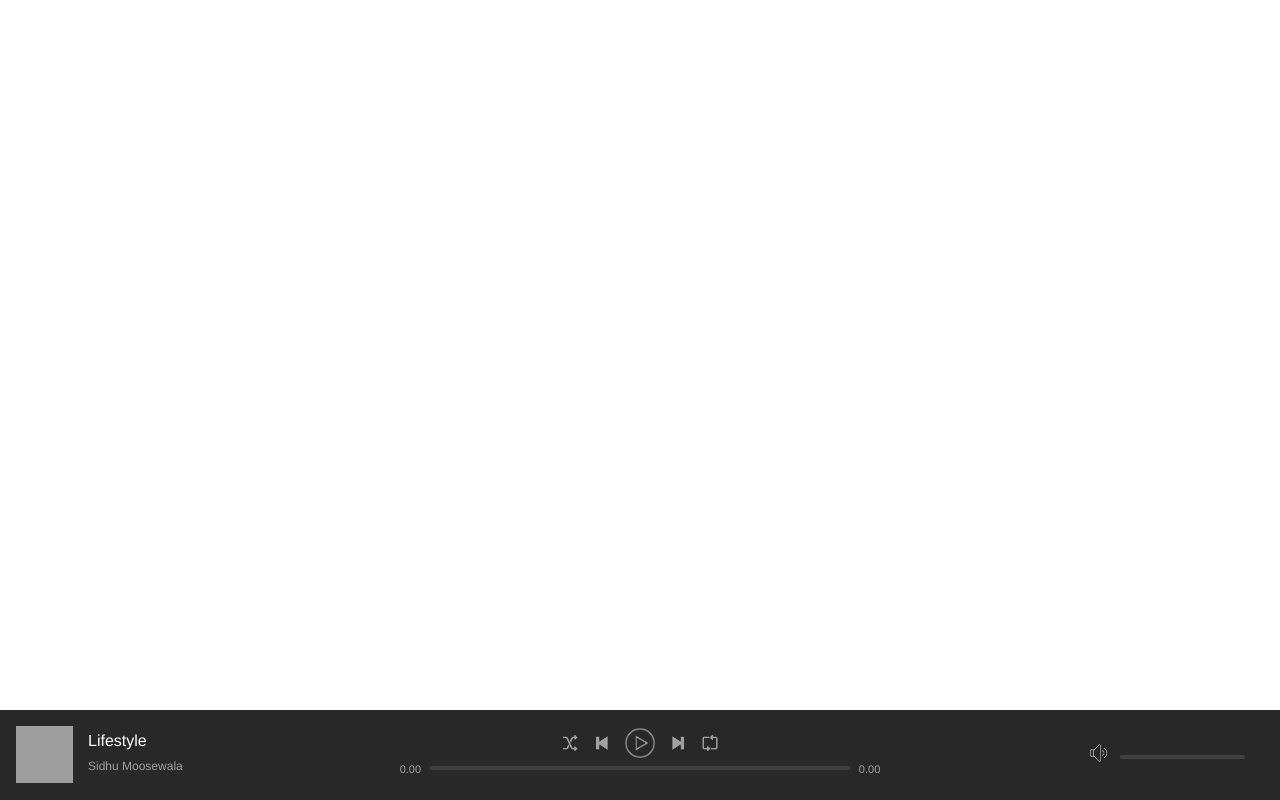
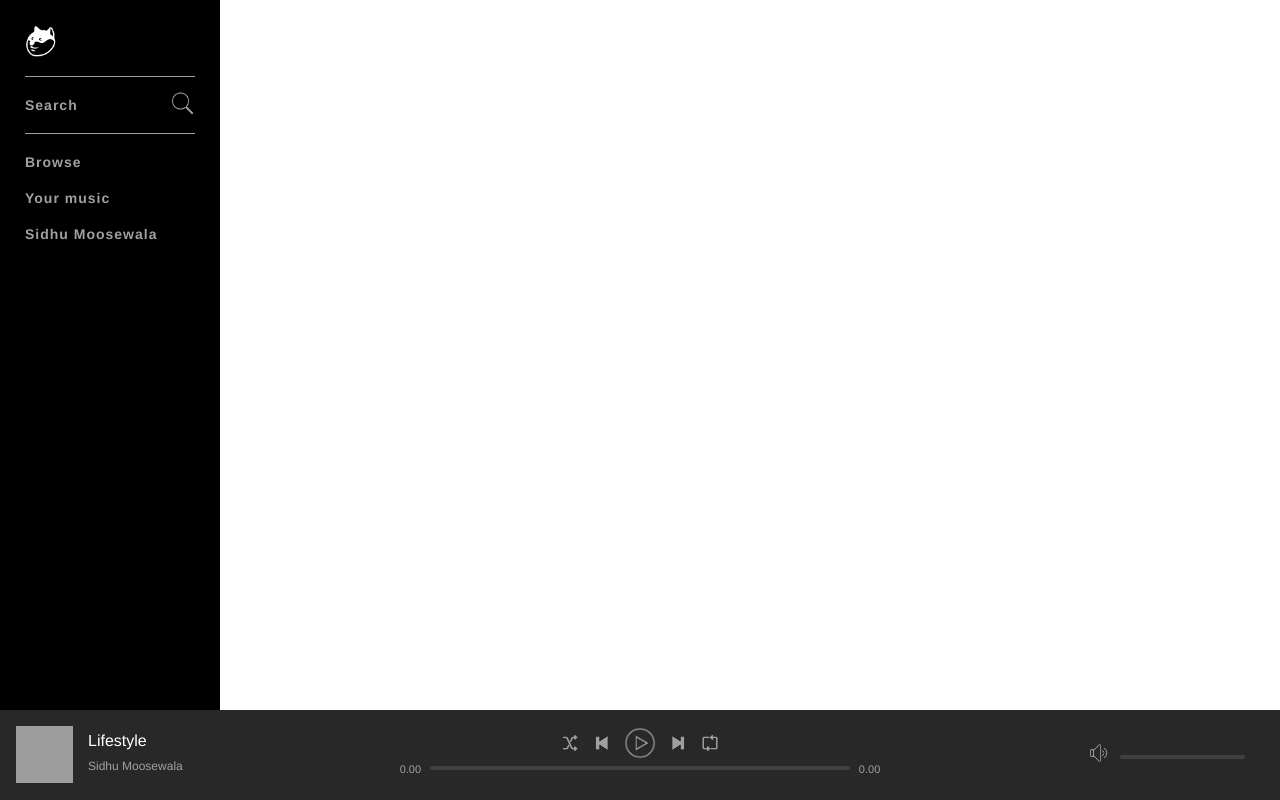
Before and after one commit to manuarora700/music-streaming-project, a PHP site: page / in a window 1280 px wide. Run offline with PHP 8.4, Linux system fonts and the light colour scheme; the visitor is signed in with stand-in values (Sample User, id 1); grey boxes are pictures that could not be loaded.

Commit message:
Frontend on navigation//logo of DOGE done//

```diff
--- a/assets/css/style.css
+++ b/assets/css/style.css
@@ -144,3 +144,62 @@ body {
 .volumeBar .progressBar {
 	width: 125px;
 }
+
+#topContainer {
+	min-height: 100%;
+	width: 100%;
+}
+
+#navBarContainer {
+	background-color: #000;
+	width: 220px;
+	height: 100vh;
+	position: fixed;
+	top: 0;
+	left: 0;
+
+}
+
+.navBar {
+	padding: 25px;
+	display: flex;
+	flex-direction: column;
+	-ms-flex-direction: column;
+}
+.logo {
+	margin-bottom: 15px;
+}
+
+.logo img {
+	width: 32px;
+}
+
+.navBar .group {
+	border-top: 1px solid #a0a0a0;
+	padding: 10px 0;
+}
+
+.navItem {
+	padding: 10px 0;
+	font-size: 14px;
+	font-weight: 700;
+	display: block;
+	letter-spacing: 1px;
+	position: relative;
+}
+
+.navItemLink {
+	color: #a0a0a0;
+	text-decoration: none;
+}
+
+.navItemLink .icon {
+	position: absolute;
+	right: 0;
+	top: 4px;
+	width: 25px;
+}
+
+.navItemLink:hover {
+	color: #ffffff;
+}
--- a/index.php
+++ b/index.php
@@ -20,6 +20,47 @@
 	<title>Welcome to Geet! Your one stop destination for music</title>
 </head>
 <body>
+
+	<div id="mainContainer">
+
+		<div id="topContainer">
+
+			<div id="navBarContainer">
+				<nav class="navBar">
+
+					<a href="index.php" class="logo">
+						<img src="assets/images/icons/logo.png">
+					</a>
+
+
+					<div class="group">
+
+						<div class="navItem">
+							<a href="search.php" class="navItemLink">Search
+								<img src="assets/images/icons/search.png" class="icon" alt="search">
+							</a>
+						</div>
+					</div>
+
+					<div class="group">
+						<div class="navItem">
+							<a href="browse.php" class="navItemLink">Browse</a>
+						</div>
+						<div class="navItem">
+							<a href="yourMusic.php" class="navItemLink">Your music</a>
+						</div>
+						<div class="navItem">
+							<a href="profile.php" class="navItemLink">Sidhu Moosewala</a>
+						</div>
+
+					</div>
+
+				</nav>
+
+			</div>
+
+		</div>
+
 
 		<div id="nowPlayingBarContainer">
 
@@ -119,5 +160,9 @@
 
 			</div>
 
+	</div>
+
+
+
 </body>
 </html>
```
Also changed, not shown: assets/images/icons/logo.png (added). Lines whose indentation alone changed are shown as unchanged.
